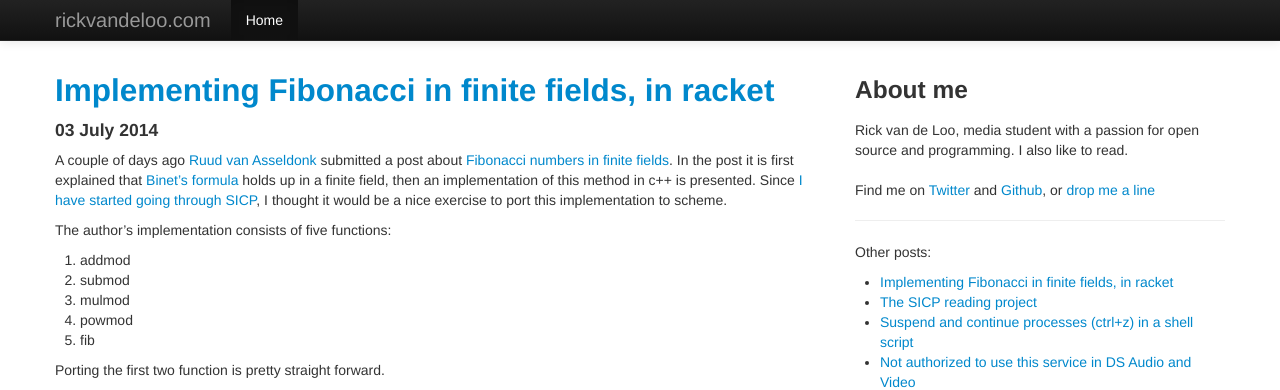
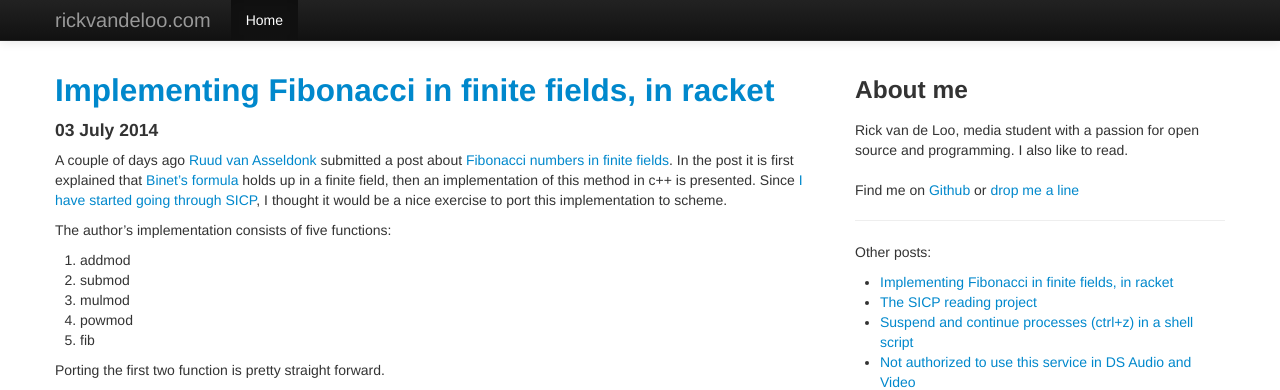
Before and after one commit to vdloo/rickvandeloo.com, a Jekyll site: the page built from index.html, in a window 1280 px wide and 900 px high. Shown: the top 390 px of the window. Built offline with Jekyll 4.4.1, drawn with Linux system fonts in a browser that asks for light colours; Markdown is read by kramdown in place of the engine named in the settings; the list of posts is cut into pages by our own code.

Commit message:
nobody uses twitter anymore

```diff
--- a/_includes/sidebar.html
+++ b/_includes/sidebar.html
@@ -4,7 +4,7 @@
 Rick van de Loo, media student with a passion for open source and programming. I also like to read.
 <br>
 <br>
-Find me on <a href="https://twitter.com/rickvandeloo">Twitter</a> and <a href="https://github.com/vdloo">Github</a>, or <a href="mailto:rickvandeloo@gmail.com">drop me a line</a></p>
+Find me on <a href="https://github.com/vdloo">Github</a> or <a href="mailto:rickvandeloo@gmail.com">drop me a line</a></p>
 <hr>
 
 <p>Other posts:</p>
```
